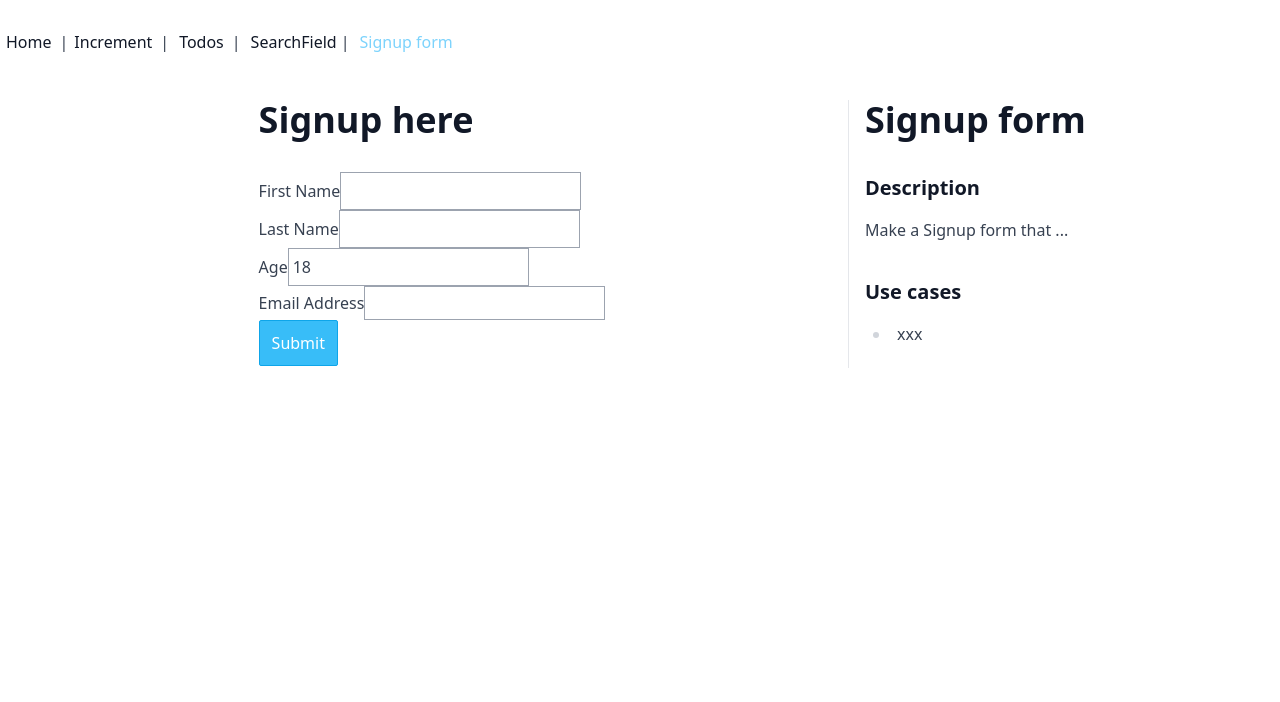
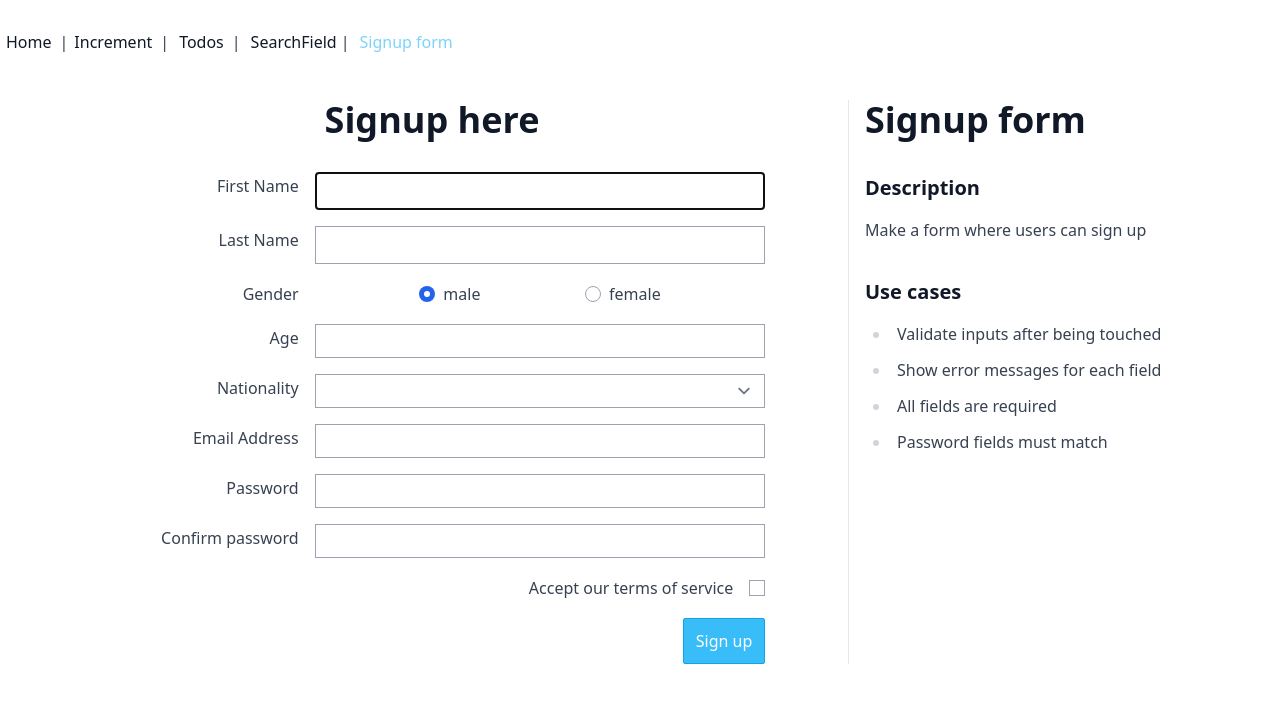
Before and after one commit to olefrank/react-portfolio, a React (Create React App) app: page /signup-form in a window 1280 px wide. Shown: the top 702 px of the page. Built offline with nearby package versions, Linux system fonts and the light colour scheme.

Commit message:
Signup form

```diff
--- a/src/Home/index.tsx
+++ b/src/Home/index.tsx
@@ -9,9 +9,9 @@ export default function Home() {
         </p>
         <p>Use the top menu to see the different tasks.</p>
       </div>
-      <div className="col-span-4 flex flex-col justify-start px-4">
+      <div className="col-span-4 px-4">
         <h2 className="mt-0">Technologies used</h2>
-        <ul className="list-none p-0 flex gap-8 items-center">
+        <ul className="list-none p-0 flex gap-8 items-center flex-wrap">
           <li className="h-24 w-24 transition ease-in-out duration-150 hover:bg-slate-100">
             <a href="https://reactjs.org/" rel="noreferrer" target="_blank">
               <svg
@@ -78,6 +78,21 @@ export default function Home() {
               </svg>
             </a>
           </li>
+          <li className="h-24 w-24 transition ease-in-out duration-150 hover:bg-slate-100">
+            <a href="https://formik.org" rel="noreferrer" target="_blank">
+              <svg
+                xmlns="http://www.w3.org/2000/svg"
+                width="414"
+                fill="none"
+                viewBox="0 0 367 84"
+              >
+                <path
+                  fill="#172B4D"
+                  d="m38.869 0 9.694 5.575-38.176 21.953-9.694-5.574L38.869 0ZM48.954 6.745 11.018 28.551l-.001 11.032 37.936-21.805V6.745ZM33.699 28.276l-22.601 12.99-.002 11.034 22.601-12.992.002-11.032ZM25.035 45.717l-13.99 8.042-.002 11.033 13.99-8.042.002-11.033ZM.004 23.017l9.75 5.605-.003 11.035L0 34.053l.004-11.036ZM.097 35.657l9.632 5.537-.004 11.035-9.632-5.536.004-11.036ZM.092 48.221l9.636 5.539-.004 11.763-9.636-5.539.004-11.763ZM21.564 84l-9.694-5.575 37.743-21.704 9.694 5.575L21.564 84ZM11.102 77.471l37.879-21.773.001-11.032-37.879 21.773-.001 11.032ZM26.3 55.974l22.601-12.992.001-11.032-22.6 12.99-.002 11.034ZM34.964 38.532l13.99-8.042.002-11.033-13.99 8.042-.002 11.033ZM59.996 61.306l-9.75-5.605.003-11.035L60 50.271l-.004 11.035ZM59.904 48.595l-9.633-5.537.004-11.035 9.633 5.536-.004 11.036ZM59.908 36.03l-9.636-5.538.004-11.552 9.636 5.539-.004 11.552Z"
+                />
+              </svg>
+            </a>
+          </li>
         </ul>
       </div>
     </div>
--- a/src/SignupForm/index.tsx
+++ b/src/SignupForm/index.tsx
@@ -9,11 +9,14 @@ export default function SignupForm() {
       <div className="col-span-4 px-4">
         <h1>Signup form</h1>
         <h3>Description</h3>
-        <p>Make a Signup form that ...</p>
+        <p>Make a form where users can sign up</p>
 
         <h3>Use cases</h3>
         <ul>
-          <li>xxx</li>
+          <li>Validate inputs after being touched</li>
+          <li>Show error messages for each field</li>
+          <li>All fields are required</li>
+          <li>Password fields must match</li>
         </ul>
       </div>
     </div>
--- /dev/null
+++ b/src/components/SignupForm/constants.ts
@@ -0,0 +1,17 @@
+import { Gender } from "./models";
+
+export const MIN_AGE = 18;
+
+export const INITIAL_VALUES = {
+  firstName: "",
+  lastName: "",
+  gender: Gender.Male,
+  age: "",
+  nationality: "",
+  email: "",
+  password: "",
+  passwordConfirm: "",
+  terms: false,
+};
+
+export const NATIONALITIES = ["danish", "english", "swedish"];
--- a/src/components/SignupForm/index.tsx
+++ b/src/components/SignupForm/index.tsx
@@ -1,87 +1,277 @@
-import { useFormik } from "formik";
+import { ErrorMessage, Form, Formik } from "formik";
 import Button from "../Button";
 import Input from "../Input";
 import validationSchema from "./validation";
-
-const initialValues = {
-  firstName: "",
-  lastName: "",
-  email: "",
-  age: 18,
-};
+import { INITIAL_VALUES, MIN_AGE, NATIONALITIES } from "./constants";
+import { Gender } from "./models";
+import Select from "../Select";
+import { onSubmit } from "./utils";
 
 export default function SignupForm() {
-  const formik = useFormik({
-    initialValues,
-    validationSchema,
-    onSubmit: (values) => {
-      alert(JSON.stringify(values, null, 2));
-    },
-  });
-
   return (
-    <div>
-      <h1>Signup here</h1>
-      <form onSubmit={formik.handleSubmit}>
-        <div>
+    <div className="flex flex-col w-10/12">
+      <h1 className="text-center">Signup here</h1>
+      <Formik
+        initialValues={INITIAL_VALUES}
+        validationSchema={validationSchema}
+        onSubmit={onSubmit}
+      >
+        {({
+          values,
+          handleChange,
+          handleBlur,
+          isSubmitting,
+          errors,
+          touched,
+        }) => (
+          <Form
+            className="grid grid-cols-[200px_1fr] gap-4 justify-items-end"
+            noValidate
+          >
             <label htmlFor="firstName">First Name</label>
+            <div className="w-full">
               <Input
                 id="firstName"
                 name="firstName"
-            onChange={formik.handleChange}
-            onBlur={formik.handleBlur}
-            value={formik.values.firstName}
+                onChange={handleChange}
+                onBlur={handleBlur}
+                value={values.firstName}
+                fullWidth
+                autoFocus
               />
-          {formik.touched.firstName && formik.errors.firstName ? (
-            <div>{formik.errors.firstName}</div>
-          ) : null}
+              <ErrorMessage
+                name="firstName"
+                render={(msg) => (
+                  <p
+                    className="text-red-400 italic text-sm mt-1 mb-0"
+                    role="alert"
+                  >
+                    {msg}
+                  </p>
+                )}
+              />
             </div>
-
-        <div>
             <label htmlFor="lastName">Last Name</label>
+            <div className="w-full">
               <Input
                 id="lastName"
                 name="lastName"
-            onChange={formik.handleChange}
-            onBlur={formik.handleBlur}
-            value={formik.values.lastName}
+                onChange={handleChange}
+                onBlur={handleBlur}
+                value={values.lastName}
+                fullWidth
               />
-          {formik.touched.lastName && formik.errors.lastName ? (
-            <div>{formik.errors.lastName}</div>
-          ) : null}
+              <ErrorMessage
+                className="text-red-400 italic text-sm"
+                name="lastName"
+                render={(msg) => (
+                  <p
+                    className="text-red-400 italic text-sm mt-1 mb-0"
+                    role="alert"
+                  >
+                    {msg}
+                  </p>
+                )}
+              />
             </div>
 
-        <div>
+            <label>Gender</label>
+            <div className="flex justify-evenly w-[100%]">
+              <div className="flex gap-2 items-center">
+                <Input
+                  type="radio"
+                  id="male"
+                  name="gender"
+                  onChange={handleChange}
+                  onBlur={handleBlur}
+                  value={values.gender}
+                  checked
+                />
+                <label htmlFor="male">{Gender.Male}</label>
+              </div>
+
+              <div className="flex gap-2 items-center">
+                <Input
+                  type="radio"
+                  id="female"
+                  name="gender"
+                  onChange={handleChange}
+                  onBlur={handleBlur}
+                  value={Gender.Female}
+                />
+                <label htmlFor="female">{Gender.Female}</label>
+              </div>
+            </div>
+
             <label htmlFor="age">Age</label>
+            <div className="w-full">
               <Input
                 id="age"
                 name="age"
-            onChange={formik.handleChange}
-            onBlur={formik.handleBlur}
-            value={formik.values.age}
+                type="number"
+                min={MIN_AGE}
+                onChange={handleChange}
+                onBlur={handleBlur}
+                value={values.age}
+                fullWidth
               />
-          {formik.touched.age && formik.errors.age ? (
-            <div>{formik.errors.age}</div>
-          ) : null}
+              <ErrorMessage
+                className="text-red-400 italic text-sm"
+                name="age"
+                render={(msg) => (
+                  <p
+                    className="text-red-400 italic text-sm mt-1 mb-0"
+                    role="alert"
+                  >
+                    {msg}
+                  </p>
+                )}
+              />
             </div>
 
-        <div>
+            <label htmlFor="nationality">Nationality</label>
+            <div className="w-full">
+              <Select
+                id="nationality"
+                name="nationality"
+                onChange={handleChange}
+                onBlur={handleBlur}
+                fullWidth
+              >
+                <option value="" />
+                {NATIONALITIES.map((nationality) => (
+                  <option key={nationality} value={nationality}>
+                    {nationality}
+                  </option>
+                ))}
+              </Select>
+              <ErrorMessage
+                className="text-red-400 italic text-sm"
+                name="nationality"
+                render={(msg) => (
+                  <p
+                    className="text-red-400 italic text-sm mt-1 mb-0"
+                    role="alert"
+                  >
+                    {msg}
+                  </p>
+                )}
+              />
+            </div>
+
             <label htmlFor="email">Email Address</label>
+            <div className="w-full">
               <Input
                 id="email"
                 name="email"
                 type="email"
-            onChange={formik.handleChange}
-            onBlur={formik.handleBlur}
-            value={formik.values.email}
+                onChange={handleChange}
+                onBlur={handleBlur}
+                value={values.email}
+                fullWidth
               />
-          {formik.touched.email && formik.errors.email ? (
-            <div>{formik.errors.email}</div>
-          ) : null}
+              <ErrorMessage
+                className="text-red-400 italic text-sm"
+                name="email"
+                render={(msg) => (
+                  <p
+                    className="text-red-400 italic text-sm mt-1 mb-0"
+                    role="alert"
+                  >
+                    {msg}
+                  </p>
+                )}
+              />
             </div>
 
-        <Button type="submit">Submit</Button>
-      </form>
+            <label htmlFor="password">Password</label>
+            <div className="w-full">
+              <Input
+                id="password"
+                name="password"
+                type="password"
+                onChange={handleChange}
+                onBlur={handleBlur}
+                value={values.password}
+                fullWidth
+              />
+              <ErrorMessage
+                className="text-red-400 italic text-sm"
+                name="password"
+                render={(msg) => (
+                  <p
+                    className="text-red-400 italic text-sm mt-1 mb-0"
+                    role="alert"
+                  >
+                    {msg}
+                  </p>
+                )}
+              />
+            </div>
+
+            <label htmlFor="passwordConfirm">Confirm password</label>
+            <div className="w-full">
+              <Input
+                id="passwordConfirm"
+                name="passwordConfirm"
+                type="password"
+                onChange={handleChange}
+                onBlur={handleBlur}
+                value={values.passwordConfirm}
+                fullWidth
+              />
+              <ErrorMessage
+                className="text-red-400 italic text-sm"
+                name="passwordConfirm"
+                render={(msg) => (
+                  <p
+                    className="text-red-400 italic text-sm mt-1 mb-0"
+                    role="alert"
+                  >
+                    {msg}
+                  </p>
+                )}
+              />
+            </div>
+
+            <div className="col-span-full w-full flex flex-col items-end">
+              <div className="flex items-center gap-4">
+                <label htmlFor="terms">Accept our terms of service</label>
+                <Input
+                  id="terms"
+                  name="terms"
+                  type="checkbox"
+                  onChange={handleChange}
+                  onBlur={handleBlur}
+                  checked={values.terms}
+                />
+              </div>
+              <ErrorMessage
+                className="text-red-400 italic text-sm"
+                name="terms"
+                render={(msg) => (
+                  <p
+                    className="text-red-400 italic text-sm mt-1 mb-0"
+                    role="alert"
+                  >
+                    {msg}
+                  </p>
+                )}
+              />
+            </div>
+
+            <div className="col-span-full">
+              <Button
+                type="submit"
+                disabled={isSubmitting}
+                showSpinner={isSubmitting}
+              >
+                Sign up
+              </Button>
+            </div>
+          </Form>
+        )}
+      </Formik>
     </div>
   );
 }
--- a/src/components/SignupForm/models.ts
+++ b/src/components/SignupForm/models.ts
@@ -2,7 +2,15 @@ export type SignupForm = {
   firstName: string;
   lastName: string;
   email: string;
-  age: number;
-  //   gender: string; // TODO select
-  //   password: string;
+  age: string;
+  nationality: string;
+  terms: boolean;
+  gender: Gender;
+  password: string;
+  passwordConfirm: string;
 };
+
+export enum Gender {
+  Male = "male",
+  Female = "female",
+}
--- /dev/null
+++ b/src/components/SignupForm/utils.ts
@@ -0,0 +1,12 @@
+import { FormikHelpers } from "formik";
+import { SignupForm } from "./models";
+
+export function onSubmit(
+  values: SignupForm,
+  { setSubmitting }: FormikHelpers<any>
+): void | Promise<void> {
+  setTimeout(() => {
+    alert(JSON.stringify(values, null, 2));
+    setSubmitting(false);
+  }, 400);
+}
--- a/src/components/SignupForm/validation.ts
+++ b/src/components/SignupForm/validation.ts
@@ -1,16 +1,27 @@
 import * as Yup from "yup";
+import { MIN_AGE, NATIONALITIES } from "./constants";
+import { Gender } from "./models";
 
-export const MIN_AGE = 18;
+const requiredText = "Required";
 
 export default Yup.object({
-  firstName: Yup.string()
-    .max(15, "Must be 15 characters or less")
-    .required("Required"),
-  lastName: Yup.string()
-    .max(20, "Must be 20 characters or less")
-    .required("Required"),
-  email: Yup.string().email("Invalid email address").required("Required"),
+  firstName: Yup.string().required(requiredText),
+  lastName: Yup.string().required(requiredText),
   age: Yup.number()
-    .min(MIN_AGE, `Must be ${MIN_AGE} or above to signup`)
-    .required("Required"),
+    .min(MIN_AGE, `Must be ${MIN_AGE} years or older`)
+    .required(requiredText),
+  nationality: Yup.string()
+    .oneOf(NATIONALITIES, "Not a valid nationality")
+    .required(requiredText),
+  email: Yup.string().email("Not a valid email").required(requiredText),
+  password: Yup.string()
+    .min(4, "Must contain at least 4 characters")
+    .required(requiredText),
+  passwordConfirm: Yup.string()
+    .oneOf([Yup.ref("password")], "Passwords do not match")
+    .required(requiredText),
+  gender: Yup.mixed<Gender>()
+    .oneOf(Object.values(Gender))
+    .required(requiredText),
+  terms: Yup.bool().oneOf([true], "You must accept our terms of service"),
 });
```
Also changed, not shown: 1 other file (tests, documents, lock files or other folders). Lines whose indentation alone changed are shown as unchanged.
